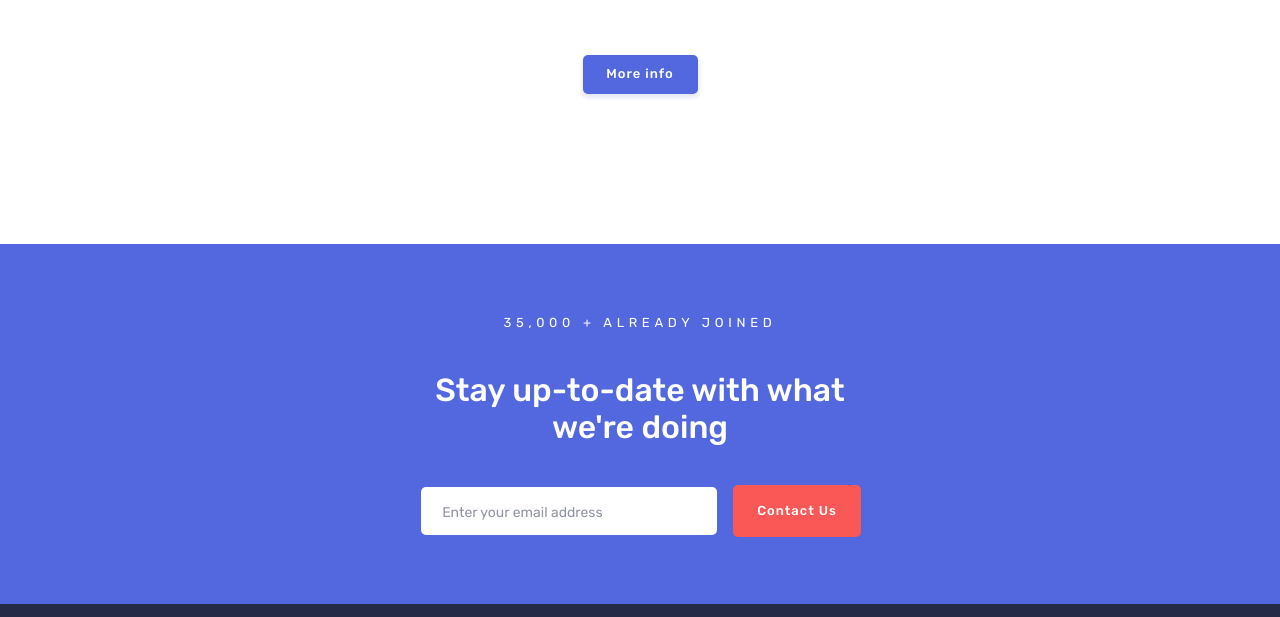
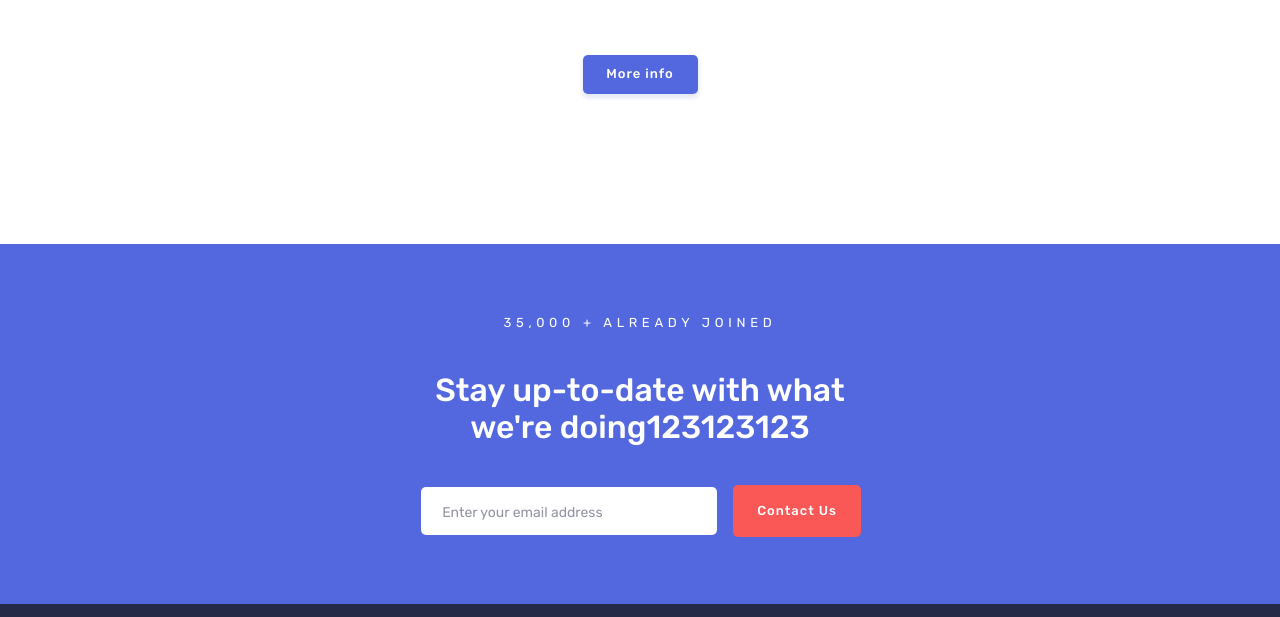
Before and after one commit to Max-Org-Test/bookmark, a website: page src/index.html in a window 1280 px wide. Shown: the part 2927-3544 px from the top of the page. Drawn offline with nearby package versions, Linux system fonts and the light colour scheme; files that its build step writes are made by us from their sources; files whose address does not match are found by name.

Commit message:
c2da0cd805: Test PR 4

```diff
--- a/src/index.html
+++ b/src/index.html
@@ -247,7 +247,7 @@
 
     <section class="form-section">
         <span>35,000 + ALREADY JOINED</span>
-        <h4>Stay up-to-date with what we're doing</h4>
+        <h4>Stay up-to-date with what we're doing123123123</h4>
         <form action="#" class="form">
             <!-- Add class to label "invalid-input" -->
             <label class="input-form">
```
